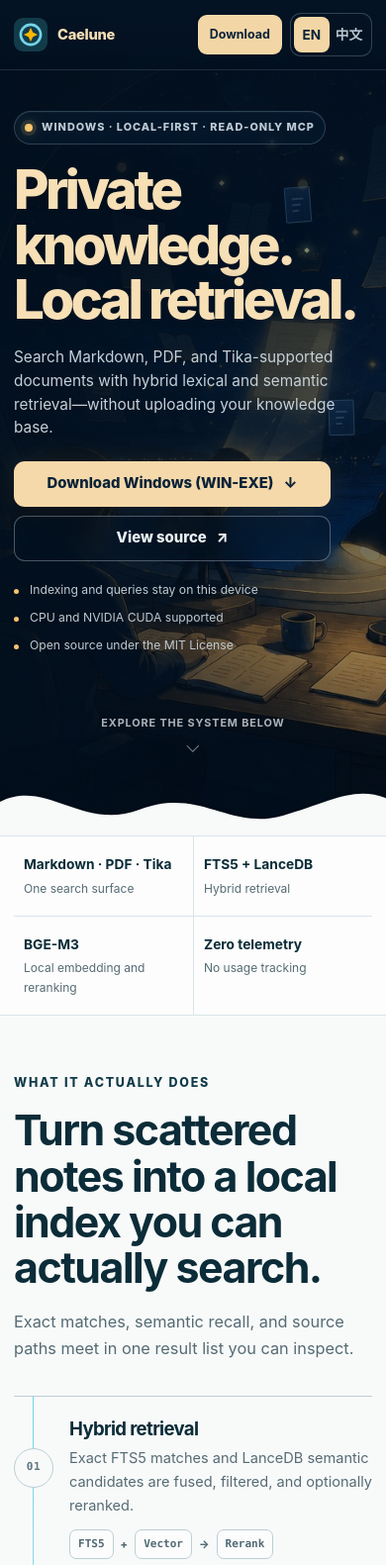
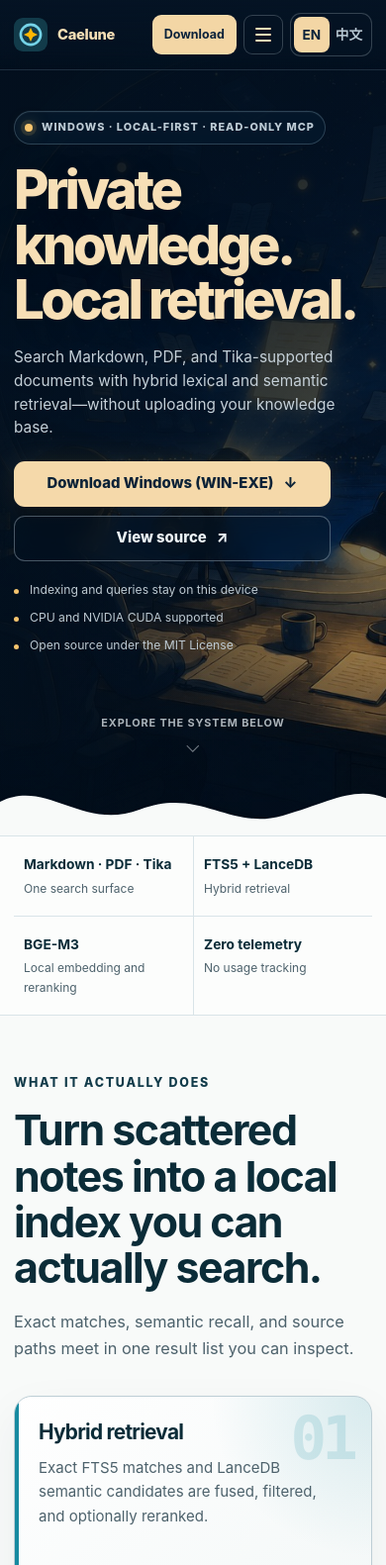
Before and after one commit to msjsc001/OmniClip-RAG, a plain HTML site: page docs/index.html in a window 390 px wide. Shown: the top 1581 px of the page at 99% size. Drawn offline with Linux system fonts and the light colour scheme.

Commit message:
Polish landing page layout and mobile navigation

```diff
--- a/docs/app.js
+++ b/docs/app.js
@@ -11,6 +11,8 @@
       nav_workflow: "Workflow",
       nav_interface: "Interface",
       nav_download: "Download",
+      nav_menu_open: "Open navigation menu",
+      nav_menu_close: "Close navigation menu",
       hero_eyebrow: "Windows · Local-first · Read-only MCP",
       hero_title: "Private knowledge.<br>Local retrieval.",
       hero_lead: "Search Markdown, PDF, and Tika-supported documents with hybrid lexical and semantic retrieval—without uploading your knowledge base.",
@@ -64,7 +66,7 @@
       workflow_three_body: "Search in the desktop app, copy selected context, or expose results through read-only MCP.",
       boundary_kicker: "CLEAR PRIVACY BOUNDARY",
       boundary_title: "Local by default, explicit when data moves.",
-      boundary_body: "Indexing and search run on your machine. Model and Runtime downloads occur only when you start installation. Context leaves only when you copy it or an MCP client requests a result.",
+      boundary_body: "Indexing and search run on your machine. Context leaves only when you copy it or a read-only MCP client requests a result.",
       boundary_stays: "Stays local",
       boundary_stays_body: "Source files, indexes, embeddings, configuration, and query execution.",
       boundary_moves: "Moves only by action",
@@ -73,7 +75,7 @@
       boundary_network_body: "Used for user-initiated downloads of the app, Runtime, or models—not for telemetry.",
       mcp_kicker: "READ-ONLY MCP BRIDGE",
       mcp_title: "One local index, available to compatible AI clients.",
-      mcp_body: "Caelune exposes status and search through a narrow stdio surface. It does not provide write, delete, or file-editing tools.",
+      mcp_body: "Caelune exposes only status and search over stdio—no write, delete, or file-editing tools.",
       mcp_setup: "Read MCP setup",
       mcp_registry: "Open MCP Registry",
       mcp_ready: "ready · hybrid",
@@ -81,7 +83,7 @@
       mcp_note: "Your client receives selected evidence. Your archive remains local.",
       interface_kicker: "DESKTOP INTERFACE",
       interface_title: "See the work behind every result.",
-      interface_intro: "Stage status, source paths, and match reasons stay visible from query to context.",
+      interface_intro: "Stage status, source paths, and match reasons stay visible.",
       real_interface_badge: "PRODUCT INTERFACE",
       real_interface_title: "Query Console and Results and Details",
       real_interface_body: "Ask in natural language, follow each retrieval stage, and review the evidence before preparing context.",
@@ -142,6 +144,8 @@
       nav_workflow: "使用流程",
       nav_interface: "软件界面",
       nav_download: "下载",
+      nav_menu_open: "打开导航菜单",
+      nav_menu_close: "关闭导航菜单",
       hero_eyebrow: "Windows · 本地优先 · 只读 MCP",
       hero_title: "私人知识。<br>本地检索。",
       hero_lead: "在本机混合检索 Markdown、PDF 与 Tika 支持的文档，无需上传你的知识库。",
@@ -195,7 +199,7 @@
       workflow_three_body: "在桌面端查询、复制选定上下文，或通过只读 MCP 返回检索结果。",
       boundary_kicker: "清楚的隐私边界",
       boundary_title: "默认留在本地，移动必须明确。",
-      boundary_body: "索引与查询都在你的电脑执行。只有当你主动安装时才下载 Runtime 或模型；只有复制内容或 MCP 请求结果时，上下文才会离开程序。",
+      boundary_body: "索引与查询都在你的电脑执行；只有复制内容或只读 MCP 请求结果时，上下文才会离开程序。",
       boundary_stays: "始终留在本机",
       boundary_stays_body: "源文件、索引、向量、配置与查询执行过程。",
       boundary_moves: "主动操作才移动",
@@ -204,7 +208,7 @@
       boundary_network_body: "仅用于用户主动下载软件、Runtime 或模型，不用于遥测。",
       mcp_kicker: "只读 MCP 桥接",
       mcp_title: "一个本地索引，供兼容的 AI 客户端调用。",
-      mcp_body: "Caelune 通过精简的 stdio 接口提供状态和搜索，不提供写入、删除或修改文件的工具。",
+      mcp_body: "Caelune 只通过 stdio 提供状态和搜索，不提供写入、删除或修改文件的工具。",
       mcp_setup: "阅读 MCP 接入指南",
       mcp_registry: "打开 MCP Registry",
       mcp_ready: "已就绪 · 混合模式",
@@ -212,7 +216,7 @@
       mcp_note: "客户端得到选定证据，完整知识库继续留在本地。",
       interface_kicker: "桌面端界面",
       interface_title: "查询做到哪一步，为什么命中，都摆在明面上。",
-      interface_intro: "从查询到上下文，阶段状态、来源路径和命中原因始终清楚可查。",
+      interface_intro: "阶段状态、来源路径和命中原因始终清楚可查。",
       real_interface_badge: "软件界面",
       real_interface_title: "查询台与结果和详情",
       real_interface_body: "输入自然语言问题，查看每个检索阶段，并在准备上下文前核对命中依据。",
@@ -276,6 +280,9 @@
   const ogDescription = document.querySelector('meta[property="og:description"]');
   const twitterTitle = document.querySelector('meta[name="twitter:title"]');
   const twitterDescription = document.querySelector('meta[name="twitter:description"]');
+  const siteHeader = document.querySelector(".site-header");
+  const siteNav = document.querySelector(".site-nav");
+  const menuToggle = document.querySelector(".menu-toggle");
 
   function storedLanguage() {
     try {
@@ -340,6 +347,8 @@
       button.setAttribute("aria-pressed", String(button.dataset.language === nextLanguage));
     });
 
+    syncMenuToggleLabel(dictionary);
+
     if (descriptionMeta) descriptionMeta.content = dictionary.page_description;
     if (ogTitle) ogTitle.content = dictionary.page_title;
     if (ogDescription) ogDescription.content = dictionary.page_description;
@@ -352,7 +361,38 @@
     button.addEventListener("click", () => applyLanguage(button.dataset.language));
   });
 
-  const siteHeader = document.querySelector(".site-header");
+  function syncMenuToggleLabel(dictionary = translations[document.documentElement.lang] || translations.en) {
+    if (!menuToggle) return;
+    const isOpen = menuToggle.getAttribute("aria-expanded") === "true";
+    menuToggle.setAttribute("aria-label", isOpen ? dictionary.nav_menu_close : dictionary.nav_menu_open);
+  }
+
+  function setMenuOpen(isOpen) {
+    if (!siteHeader || !menuToggle) return;
+    siteHeader.classList.toggle("menu-open", isOpen);
+    menuToggle.setAttribute("aria-expanded", String(isOpen));
+    syncMenuToggleLabel();
+  }
+
+  menuToggle?.addEventListener("click", () => {
+    setMenuOpen(menuToggle.getAttribute("aria-expanded") !== "true");
+  });
+
+  siteNav?.querySelectorAll("a").forEach((link) => {
+    link.addEventListener("click", () => setMenuOpen(false));
+  });
+
+  document.addEventListener("keydown", (event) => {
+    if (event.key !== "Escape" || menuToggle?.getAttribute("aria-expanded") !== "true") return;
+    setMenuOpen(false);
+    menuToggle.focus();
+  });
+
+  document.addEventListener("click", (event) => {
+    if (!siteHeader?.classList.contains("menu-open") || siteHeader.contains(event.target)) return;
+    setMenuOpen(false);
+  });
+
   const pageContent = document.querySelector(".page-content");
   const heroMotionRoot = document.querySelector(".hero-stage .hero");
   const reducedMotionQuery = window.matchMedia("(prefers-reduced-motion: reduce)");
@@ -368,27 +408,12 @@
     if (!heroMotionRoot) return;
     const progress = Math.max(0, Math.min(1, 1 - contentTop / window.innerHeight));
     const viewportFactor = window.innerWidth <= 700 ? 0.56 : 1;
-    const accessibilityFactor = reducedMotionQuery.matches ? 0.42 : 1;
-    const motion = progress * viewportFactor * accessibilityFactor;
+    const motion = reducedMotionQuery.matches ? 0 : progress * viewportFactor;
     const baseScale = window.innerWidth <= 700 ? 1.02 : 1.012;
 
     heroMotionRoot.style.setProperty("--scene-x", `${(-4 * motion).toFixed(2)}px`);
     heroMotionRoot.style.setProperty("--scene-y", `${(-12 * motion).toFixed(2)}px`);
     heroMotionRoot.style.setProperty("--scene-scale", (baseScale + 0.018 * motion).toFixed(4));
-    heroMotionRoot.style.setProperty("--stars-y", `${(-22 * motion).toFixed(2)}px`);
-    heroMotionRoot.style.setProperty("--beam-x", `${(4 * motion).toFixed(2)}px`);
-    heroMotionRoot.style.setProperty("--beam-y", `${(-7 * motion).toFixed(2)}px`);
-    heroMotionRoot.style.setProperty("--beam-scale", (1 + 0.08 * motion).toFixed(4));
-    heroMotionRoot.style.setProperty("--beam-opacity", (0.12 + 0.1 * motion).toFixed(3));
-    heroMotionRoot.style.setProperty("--doc-one-x", `${(-10 * motion).toFixed(2)}px`);
-    heroMotionRoot.style.setProperty("--doc-one-y", `${(-28 * motion).toFixed(2)}px`);
-    heroMotionRoot.style.setProperty("--doc-one-rotation", `${(-5 + 1.2 * motion).toFixed(3)}deg`);
-    heroMotionRoot.style.setProperty("--doc-two-x", `${(8 * motion).toFixed(2)}px`);
-    heroMotionRoot.style.setProperty("--doc-two-y", `${(-18 * motion).toFixed(2)}px`);
-    heroMotionRoot.style.setProperty("--doc-two-rotation", `${(6 - motion).toFixed(3)}deg`);
-    heroMotionRoot.style.setProperty("--doc-three-x", `${(-6 * motion).toFixed(2)}px`);
-    heroMotionRoot.style.setProperty("--doc-three-y", `${(-20 * motion).toFixed(2)}px`);
-    heroMotionRoot.style.setProperty("--doc-three-rotation", `${(-2 + 0.7 * motion).toFixed(3)}deg`);
   }
 
   function requestHeaderSync() {
@@ -399,6 +424,9 @@
 
   window.addEventListener("scroll", requestHeaderSync, { passive: true });
   window.addEventListener("resize", requestHeaderSync);
+  window.addEventListener("resize", () => {
+    if (window.innerWidth > 700) setMenuOpen(false);
+  });
 
   applyLanguage(preferredLanguage());
   syncHeaderTheme();
--- a/docs/index.html
+++ b/docs/index.html
@@ -52,13 +52,19 @@
         <span>Caelune</span>
       </a>
 
-      <nav class="site-nav" aria-label="Primary navigation" data-aria-zh="主要导航">
+      <nav class="site-nav" id="site-nav" aria-label="Primary navigation" data-aria-zh="主要导航">
         <a href="#features" data-i18n="nav_features">Features</a>
         <a href="#workflow" data-i18n="nav_workflow">Workflow</a>
         <a href="#mcp">MCP</a>
         <a href="#interface" data-i18n="nav_interface">Interface</a>
         <a href="#download" data-i18n="nav_download">Download</a>
       </nav>
+
+      <a class="mobile-download" href="#download" data-i18n="nav_download">Download</a>
+
+      <button class="menu-toggle" type="button" aria-expanded="false" aria-controls="site-nav" aria-label="Open navigation menu">
+        <span></span><span></span><span></span>
+      </button>
 
       <div class="language-switch" role="group" aria-label="Language switch" data-aria-zh="语言切换">
         <button type="button" data-language="en" aria-pressed="true">EN</button>
@@ -72,16 +78,6 @@
       <section class="hero" aria-labelledby="hero-title">
         <div class="hero-scene" aria-hidden="true"></div>
         <div class="hero-shade" aria-hidden="true"></div>
-        <div class="hero-motion-layer" aria-hidden="true">
-          <i class="hero-beam"></i>
-          <i class="hero-star hero-star-one"></i>
-          <i class="hero-star hero-star-two"></i>
-          <i class="hero-star hero-star-three"></i>
-          <i class="hero-star hero-star-four"></i>
-          <span class="hero-float-document hero-float-document-one"><i></i><i></i><i></i></span>
-          <span class="hero-float-document hero-float-document-two"><i></i><i></i><i></i></span>
-          <span class="hero-float-document hero-float-document-three"><i></i><i></i><i></i></span>
-        </div>
         <div class="container hero-grid">
           <div class="hero-copy">
             <p class="eyebrow">
@@ -251,7 +247,7 @@
           <p class="section-kicker" data-i18n="boundary_kicker">CLEAR PRIVACY BOUNDARY</p>
           <h2 data-i18n="boundary_title">Local by default, explicit when data moves.</h2>
           <p data-i18n="boundary_body">
-            Indexing and search run on your machine. Model and Runtime downloads occur only when you start installation. Context leaves only when you copy it or an MCP client requests a result.
+            Indexing and search run on your machine. Context leaves only when you copy it or a read-only MCP client requests a result.
           </p>
         </div>
         <dl class="boundary-list">
@@ -277,7 +273,7 @@
           <p class="section-kicker section-kicker-light" data-i18n="mcp_kicker">READ-ONLY MCP BRIDGE</p>
           <h2 data-i18n="mcp_title">One local index, available to compatible AI clients.</h2>
           <p class="mcp-lead" data-i18n="mcp_body">
-            Caelune exposes status and search through a narrow stdio surface. It does not provide write, delete, or file-editing tools.
+            Caelune exposes only status and search over stdio—no write, delete, or file-editing tools.
           </p>
           <div class="mcp-actions">
             <a class="button button-light" href="https://github.com/EllisMorrow/Caelune/blob/main/MCP_SETUP.md" target="_blank" rel="noopener noreferrer" data-i18n="mcp_setup">Read MCP setup</a>
@@ -299,7 +295,7 @@
         <div class="section-heading">
           <p class="section-kicker" data-i18n="interface_kicker">DESKTOP INTERFACE</p>
           <h2 data-i18n="interface_title">Every stage stays visible.</h2>
-          <p data-i18n="interface_intro">Follow a question from transparent retrieval stages to source-linked results you can inspect before use.</p>
+          <p data-i18n="interface_intro">Stage status, source paths, and match reasons stay visible.</p>
         </div>
 
         <div class="real-interface">
--- a/docs/styles.css
+++ b/docs/styles.css
@@ -6,7 +6,7 @@
   --gold: #ffb703;
   --gold-soft: #fff7dc;
   --ink: #16262e;
-  --muted: #566b75;
+  --muted: #4d626c;
   --line: #d9e4e8;
   --line-strong: #bdced5;
   --paper: #ffffff;
@@ -171,6 +171,11 @@ h3 {
   color: var(--navy);
 }
 
+.mobile-download,
+.menu-toggle {
+  display: none;
+}
+
 .language-switch {
   display: inline-flex;
   align-items: center;
@@ -690,67 +695,92 @@ html[lang="zh"] .hero h1 {
 }
 
 .feature-ledger {
+  display: grid;
+  grid-template-columns: repeat(2, minmax(0, 1fr));
+  gap: 18px;
+}
+
+.feature-row {
+  --feature-accent: #178aa0;
+  --feature-accent-faint: rgba(23, 138, 160, 0.15);
+  --feature-accent-soft: rgba(23, 138, 160, 0.07);
+  --feature-accent-line: rgba(23, 138, 160, 0.26);
   position: relative;
-  border-block: 1px solid var(--line-strong);
-}
-
-.feature-ledger::before {
+  min-height: 258px;
+  display: flex;
+  flex-direction: column;
+  align-items: stretch;
+  overflow: hidden;
+  padding: 28px;
+  border: 1px solid var(--line-strong);
+  border-radius: 22px;
+  background:
+    radial-gradient(circle at 100% 0%, var(--feature-accent-faint), transparent 38%),
+    linear-gradient(145deg, rgba(255, 255, 255, 0.96), rgba(242, 247, 247, 0.78));
+  box-shadow: 0 18px 48px rgba(18, 59, 74, 0.06);
+}
+
+.feature-row:nth-child(2),
+.feature-row:nth-child(5) {
+  --feature-accent: #d5a526;
+  --feature-accent-faint: rgba(213, 165, 38, 0.15);
+  --feature-accent-soft: rgba(213, 165, 38, 0.07);
+  --feature-accent-line: rgba(213, 165, 38, 0.28);
+}
+
+.feature-row:nth-child(3),
+.feature-row:nth-child(6) {
+  --feature-accent: #315f91;
+  --feature-accent-faint: rgba(49, 95, 145, 0.15);
+  --feature-accent-soft: rgba(49, 95, 145, 0.07);
+  --feature-accent-line: rgba(49, 95, 145, 0.26);
+}
+
+.feature-row::before {
   position: absolute;
-  left: 19px;
+  left: 0;
   top: 0;
   bottom: 0;
-  width: 1px;
-  background: linear-gradient(var(--cyan), rgba(116, 211, 231, 0.16) 82%, var(--gold));
+  width: 4px;
+  background: var(--feature-accent);
   content: "";
 }
 
-.feature-row {
-  position: relative;
-  display: grid;
-  grid-template-columns: 40px minmax(0, 1.4fr) minmax(220px, 0.85fr);
-  align-items: center;
-  gap: clamp(20px, 3vw, 44px);
-  min-height: 148px;
-  padding: 24px 0;
-}
-
-.feature-row + .feature-row {
-  border-top: 1px solid var(--line);
-}
-
 .feature-index {
+  position: absolute;
+  right: 22px;
+  top: 12px;
+  color: var(--feature-accent-faint);
+  font-family: Consolas, "SFMono-Regular", monospace;
+  font-size: clamp(3.7rem, 6vw, 5.2rem);
+  font-weight: 900;
+  line-height: 1;
+  letter-spacing: -0.08em;
+  pointer-events: none;
+}
+
+.feature-row-accent .feature-index {
+  color: var(--feature-accent-faint);
+}
+
+.feature-copy {
   position: relative;
   z-index: 1;
-  width: 40px;
-  height: 40px;
-  display: grid;
-  place-items: center;
-  border: 1px solid var(--line-strong);
-  border-radius: 50%;
-  background: var(--page);
-  color: #5f7680;
-  font-family: Consolas, "SFMono-Regular", monospace;
-  font-size: 0.69rem;
-  font-weight: 800;
-  letter-spacing: 0.06em;
-}
-
-.feature-row-accent .feature-index {
-  border-color: #e3bd4f;
-  background: var(--gold-soft);
-  color: #765300;
+  max-width: 88%;
 }
 
 .feature-copy h3 {
-  margin: 0 0 8px;
-  font-size: 1.32rem;
+  max-width: 13em;
+  margin: 0 0 12px;
+  font-size: 1.48rem;
+  line-height: 1.16;
 }
 
 .feature-copy p {
-  max-width: 680px;
+  max-width: 580px;
   margin-bottom: 0;
   color: var(--muted);
-  font-size: 0.91rem;
+  font-size: 0.94rem;
 }
 
 .mini-pipeline,
@@ -759,9 +789,10 @@ html[lang="zh"] .hero h1 {
   display: flex;
   flex-wrap: wrap;
   align-items: center;
-  justify-content: flex-end;
+  justify-content: flex-start;
   gap: 7px;
-  margin: 0;
+  margin: auto 0 0;
+  padding-top: 24px;
 }
 
 .mini-pipeline span,
@@ -776,10 +807,10 @@ html[lang="zh"] .hero h1 {
 
 .mini-pipeline span,
 .feature-signal span {
-  padding: 5px 8px;
-  border: 1px solid var(--line-strong);
-  border-radius: 7px;
-  background: rgba(255, 255, 255, 0.58);
+  padding: 6px 9px;
+  border: 1px solid var(--feature-accent-line);
+  border-radius: 999px;
+  background: var(--feature-accent-soft);
   font-family: Consolas, "SFMono-Regular", monospace;
 }
 
@@ -1703,20 +1734,6 @@ html[lang="zh"] .hero h1 {
   --scene-x: 0px;
   --scene-y: 0px;
   --scene-scale: 1.012;
-  --stars-y: 0px;
-  --beam-x: 0px;
-  --beam-y: 0px;
-  --beam-scale: 1;
-  --beam-opacity: 0.12;
-  --doc-one-x: 0px;
-  --doc-one-y: 0px;
-  --doc-one-rotation: -5deg;
-  --doc-two-x: 0px;
-  --doc-two-y: 0px;
-  --doc-two-rotation: 6deg;
-  --doc-three-x: 0px;
-  --doc-three-y: 0px;
-  --doc-three-rotation: -2deg;
   position: sticky;
   top: 0;
   height: 100svh;
@@ -1751,97 +1768,6 @@ html[lang="zh"] .hero h1 {
     linear-gradient(180deg, rgba(4, 17, 31, 0.32), transparent 46%, rgba(3, 15, 27, 0.28));
 }
 
-.hero-motion-layer {
-  position: absolute;
-  z-index: -1;
-  inset: 0;
-  overflow: hidden;
-  pointer-events: none;
-}
-
-.hero-beam {
-  position: absolute;
-  left: 60.8%;
-  top: 34%;
-  width: 12%;
-  height: 33%;
-  transform: translate3d(var(--beam-x), var(--beam-y), 0) rotate(15deg) scaleY(var(--beam-scale));
-  transform-origin: 50% 100%;
-  clip-path: polygon(42% 0, 61% 0, 100% 100%, 0 100%);
-  background: linear-gradient(180deg, rgba(255, 222, 154, 0.55), rgba(137, 204, 231, 0.06));
-  filter: blur(5px);
-  mix-blend-mode: screen;
-  opacity: var(--beam-opacity);
-  will-change: transform, opacity;
-}
-
-.hero-star {
-  position: absolute;
-  width: 4px;
-  height: 4px;
-  transform: translate3d(0, var(--stars-y), 0) rotate(45deg);
-  border-radius: 1px;
-  background: #ffe1a2;
-  box-shadow: 0 0 8px 2px rgba(255, 210, 121, 0.55);
-  opacity: 0.42;
-  animation: hero-star-breathe 6.8s ease-in-out infinite;
-  will-change: transform, opacity;
-}
-
-.hero-star-one { left: 57%; top: 23%; animation-delay: -1.2s; }
-.hero-star-two { left: 70%; top: 18%; animation-delay: -4.6s; }
-.hero-star-three { left: 79%; top: 31%; animation-delay: -2.8s; }
-.hero-star-four { left: 88%; top: 20%; animation-delay: -5.4s; }
-
-@keyframes hero-star-breathe {
-  0%, 100% { opacity: 0.28; filter: brightness(0.9); }
-  45% { opacity: 0.68; filter: brightness(1.18); }
-}
-
-.hero-float-document {
-  position: absolute;
-  width: clamp(26px, 2.3vw, 38px);
-  aspect-ratio: 0.72;
-  display: grid;
-  align-content: center;
-  gap: 4px;
-  padding: 7px 6px;
-  border: 1px solid rgba(135, 184, 219, 0.52);
-  border-radius: 2px;
-  background: linear-gradient(145deg, rgba(25, 62, 105, 0.88), rgba(9, 34, 66, 0.92));
-  box-shadow: 0 7px 18px rgba(0, 0, 0, 0.24), inset 0 0 12px rgba(91, 164, 211, 0.08);
-  opacity: 0.58;
-  will-change: transform;
-}
-
-.hero-float-document i {
-  height: 2px;
-  display: block;
-  border-radius: 999px;
-  background: rgba(146, 192, 222, 0.46);
-}
-
-.hero-float-document i:nth-child(2) { width: 76%; }
-.hero-float-document i:nth-child(3) { width: 55%; }
-
-.hero-float-document-one {
-  left: 63.5%;
-  top: 20%;
-  transform: translate3d(var(--doc-one-x), var(--doc-one-y), 0) rotate(var(--doc-one-rotation));
-}
-
-.hero-float-document-two {
-  left: 84%;
-  top: 30%;
-  transform: translate3d(var(--doc-two-x), var(--doc-two-y), 0) rotate(var(--doc-two-rotation));
-}
-
-.hero-float-document-three {
-  left: 76%;
-  top: 47%;
-  transform: translate3d(var(--doc-three-x), var(--doc-three-y), 0) rotate(var(--doc-three-rotation));
-}
-
 .hero-stage .hero-grid {
   height: 100%;
   display: grid;
@@ -1882,7 +1808,7 @@ html[lang="zh"] .hero-stage .hero h1 {
 }
 
 .hero-stage .hero h1 {
-  font-size: clamp(4.2rem, 7vw, 6.4rem);
+  font-size: clamp(3.6rem, 5.4vw, 5rem);
 }
 
 html[lang="zh"] .hero-stage .hero h1 {
@@ -2070,9 +1996,10 @@ html[lang="zh"] .hero-stage .hero h1 {
   }
 
   .header-inner {
-    grid-template-columns: auto 1fr auto;
+    position: relative;
+    grid-template-columns: auto 1fr auto auto;
     min-height: 70px;
-    gap: 8px;
+    gap: 7px;
     padding-block: 7px;
   }
 
@@ -2088,33 +2015,94 @@ html[lang="zh"] .hero-stage .hero h1 {
   }
 
   .site-nav {
+    position: absolute;
+    left: 0;
+    right: 0;
+    top: calc(100% + 8px);
+    display: none;
+    grid-template-columns: 1fr;
+    gap: 3px;
+    overflow: hidden;
+    padding: 8px;
+    border: 1px solid var(--line-strong);
+    border-radius: 15px;
+    background: rgba(248, 250, 249, 0.98);
+    box-shadow: 0 18px 44px rgba(5, 24, 38, 0.18);
+  }
+
+  .site-header .site-nav a {
+    min-height: 43px;
+    display: flex;
+    justify-content: flex-start;
+    padding-inline: 13px;
+    color: var(--navy-deep);
+    font-size: 0.88rem;
+  }
+
+  .site-nav a[href="#download"] {
+    display: none;
+  }
+
+  .site-header.menu-open .site-nav {
+    display: grid;
+  }
+
+  .mobile-download {
     grid-column: 2;
     grid-row: 1;
-    width: auto;
-    justify-content: flex-end;
-    gap: 0;
-    overflow: visible;
-    padding: 0;
-    border: 0;
-  }
-
-  .site-nav a {
-    display: none;
-  }
-
-  .site-nav a[href="#download"] {
     min-height: 40px;
     display: inline-flex;
-    flex: 0 0 auto;
+    align-items: center;
+    justify-self: end;
     justify-content: center;
     padding-inline: 11px;
     border: 1px solid var(--line);
+    border-radius: 9px;
     background: rgba(255, 255, 255, 0.72);
+    color: var(--navy-deep);
     font-size: 0.78rem;
+    font-weight: 750;
+  }
+
+  .menu-toggle {
+    grid-column: 3;
+    grid-row: 1;
+    width: 40px;
+    height: 40px;
+    display: grid;
+    place-content: center;
+    gap: 4px;
+    padding: 0;
+    border: 1px solid var(--line);
+    border-radius: 9px;
+    background: rgba(255, 255, 255, 0.72);
+    color: var(--navy-deep);
+    cursor: pointer;
+  }
+
+  .menu-toggle span {
+    width: 16px;
+    height: 2px;
+    display: block;
+    border-radius: 999px;
+    background: currentColor;
+    transition: transform 180ms ease, opacity 180ms ease;
+  }
+
+  .menu-toggle[aria-expanded="true"] span:nth-child(1) {
+    transform: translateY(6px) rotate(45deg);
+  }
+
+  .menu-toggle[aria-expanded="true"] span:nth-child(2) {
+    opacity: 0;
+  }
+
+  .menu-toggle[aria-expanded="true"] span:nth-child(3) {
+    transform: translateY(-6px) rotate(-45deg);
   }
 
   .language-switch {
-    grid-column: 3;
+    grid-column: 4;
     grid-row: 1;
   }
 
@@ -2245,21 +2233,35 @@ html[lang="zh"] .hero-stage .hero h1 {
   }
 
   .feature-row {
-    grid-template-columns: 40px minmax(0, 1fr);
-    gap: 12px 16px;
-    min-height: 0;
-    padding: 22px 0;
+    min-height: 232px;
+    padding: 24px;
+    border-radius: 18px;
+  }
+
+  .feature-ledger {
+    grid-template-columns: 1fr;
+    gap: 14px;
+  }
+
+  .feature-index {
+    right: 18px;
+    top: 12px;
+    font-size: 3.8rem;
+  }
+
+  .feature-copy {
+    max-width: 92%;
   }
 
   .feature-copy h3 {
-    font-size: 1.16rem;
+    font-size: 1.3rem;
   }
 
   .mini-pipeline,
   .tool-pills,
   .feature-signal {
-    grid-column: 2;
     justify-content: flex-start;
+    padding-top: 20px;
   }
 
   .workflow-visual {
@@ -2516,12 +2518,18 @@ html[lang="zh"] .hero-stage .hero h1 {
 }
 
 @media (max-width: 700px) {
-  .site-header:not(.is-past-hero) .site-nav a[href="#download"] {
+  .site-header:not(.is-past-hero) .mobile-download {
     border-color: rgba(247, 223, 182, 0.42);
     background: #f3d6a5;
     color: #09223a;
   }
 
+  .site-header:not(.is-past-hero) .menu-toggle {
+    border-color: rgba(224, 234, 240, 0.22);
+    background: rgba(5, 20, 37, 0.62);
+    color: #f7dfb6;
+  }
+
   .site-header:not(.is-past-hero) .language-switch {
     background: rgba(5, 20, 37, 0.62);
   }
@@ -2538,31 +2546,6 @@ html[lang="zh"] .hero-stage .hero h1 {
 
   .hero-scene {
     background-position: 67% center;
-  }
-
-  .hero-motion-layer {
-    opacity: 0.72;
-  }
-
-  .hero-float-document-two {
-    display: none;
-  }
-
-  .hero-float-document-one {
-    left: 75%;
-    top: 24%;
-  }
-
-  .hero-float-document-three {
-    left: 86%;
-    top: 49%;
-  }
-
-  .hero-beam {
-    left: 56%;
-    top: 40%;
-    width: 23%;
-    height: 29%;
   }
 
   .hero-shade {
@@ -2652,8 +2635,4 @@ html[lang="zh"] .hero-stage .hero h1 {
     animation: none;
   }
 
-  .hero-star {
-    animation: none;
-    opacity: 0.38;
-  }
-}
+}
```
